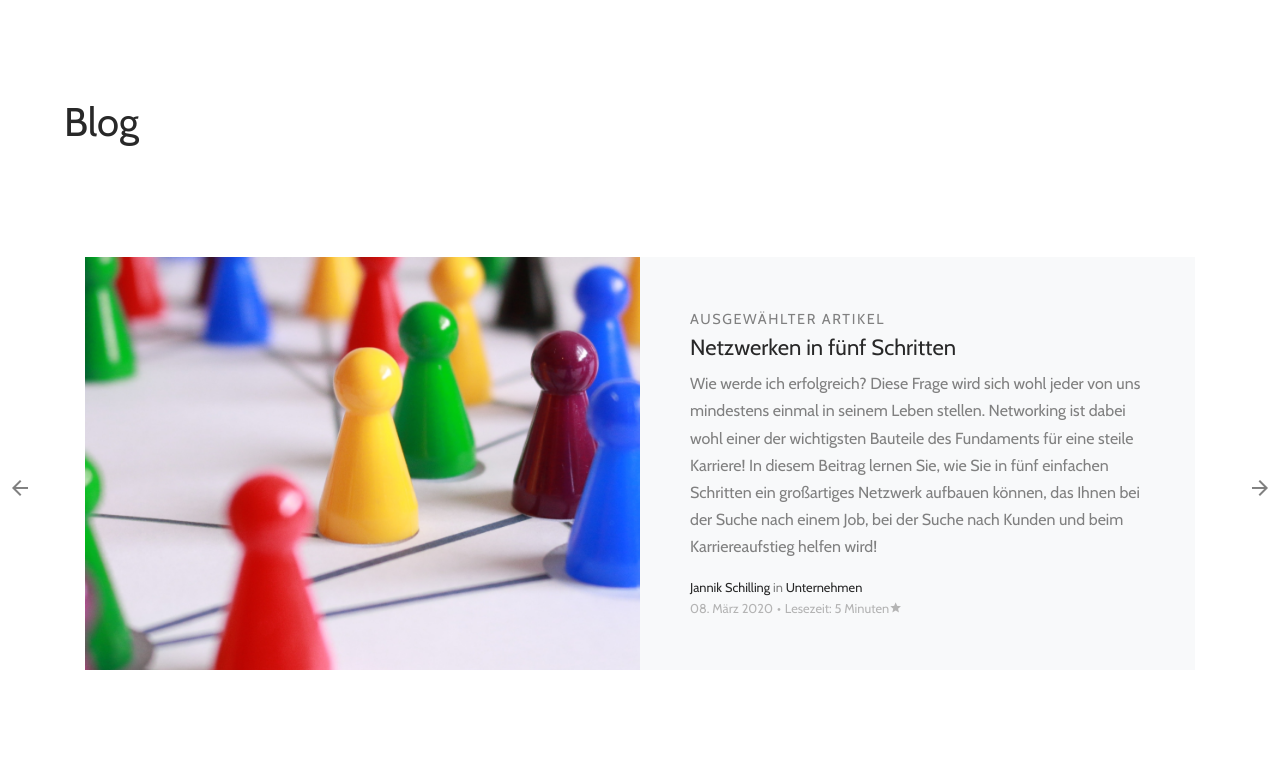
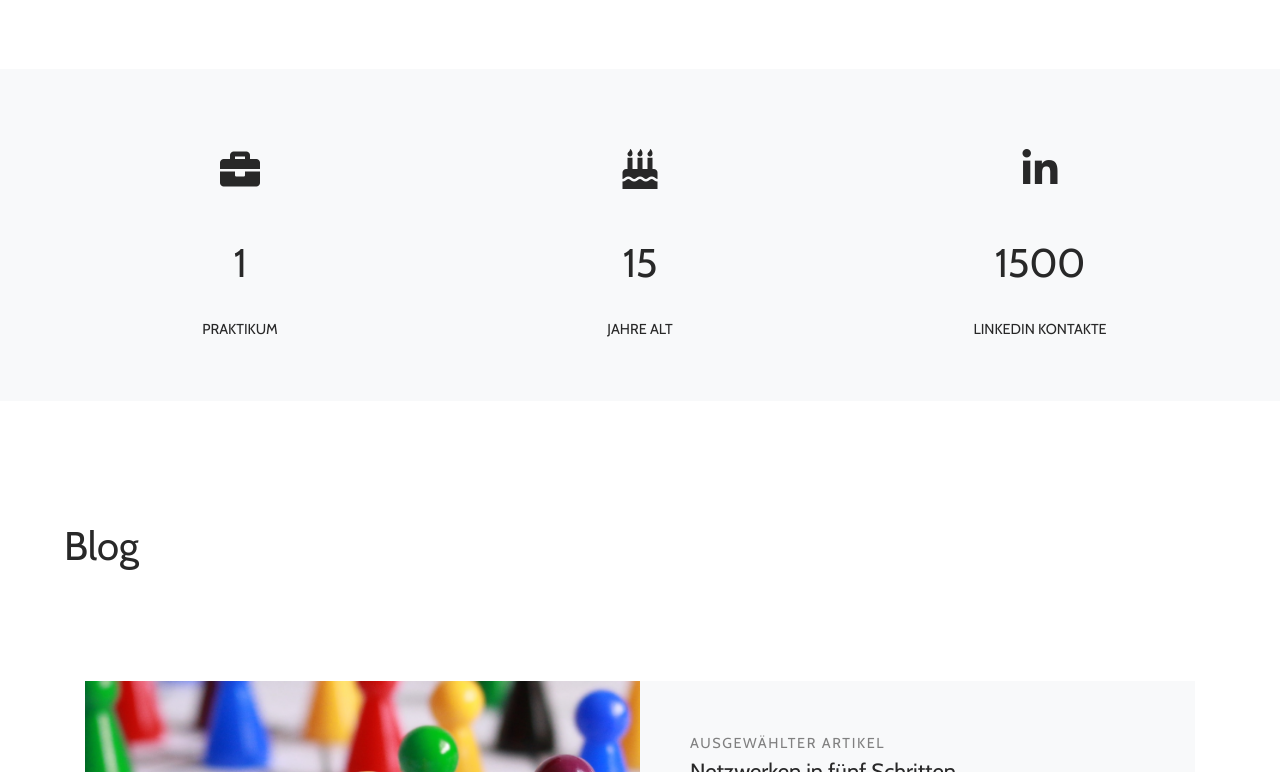
Before and after one commit to Hagelsturm2018/JS, a plain HTML site: page index.html in a window 1280 px wide. Shown: the part 746-1518 px from the top of the page. Drawn offline with nearby package versions, Linux system fonts and the light colour scheme; a script that the page names is missing; files whose address does not match are found by name; a web font is replaced by a local one.

Commit message:
CounterUp hinzugefügt

```diff
--- a/css/style.css
+++ b/css/style.css
@@ -1715,3 +1715,50 @@ a.aboutlink {
 a.aboutlink:hover{
   color: #fc5c65;
 }
+
+
+
+/* NUMBER COUNT UP SECTION */
+
+.middle {
+  position: relative;
+  width: 100%;
+  margin-bottom: 70px;
+  margin-top: -40px;
+}
+
+@media (min-width: 776px) {
+  .middle {
+    margin-top: -180px;
+  }
+}
+
+.counting-sec {
+  padding: 40px 0;
+  width: 100%;
+  background: #f8f9fa;
+}
+
+.inner-width {
+  max-width: 1200px;
+  margin: auto;
+  display: flex;
+}
+
+.col {
+  flex: 1;
+  text-align: center;
+  padding: 20px;
+  color: #282828;
+  text-transform: uppercase;
+}
+
+.col i {
+  font-size: 40px;
+  margin: 20px 0;
+}
+
+.num {
+  font-size: 40px;
+  margin: 20px 0;
+}
--- a/index.html
+++ b/index.html
@@ -17,6 +17,10 @@
   <link rel="stylesheet" href="css/owl.carousel.min.css">
   <link rel="stylesheet" href="css/owl.theme.default.min.css">
   <link rel="stylesheet" href="css/owl.theme.default.min.css">
+
+  <script src="https://ajax.googleapis.com/ajax/libs/jquery/1.12.4/jquery.min.js"></script>
+  <script src="https://cdnjs.cloudflare.com/ajax/libs/waypoints/2.0.3/waypoints.min.js"></script>
+  <script src="https://cdnjs.cloudflare.com/ajax/libs/Counter-Up/1.0.0/jquery.counterup.min.js"></script>
 
   <link rel="stylesheet" href="css/jquery.fancybox.min.css">
 
@@ -124,7 +128,7 @@
 
     <div class="site-section">
       <div class="container">
-        <div class="half-post-entry d-block d-lg-flex bg-light">
+        <div class="half-post-entry d-block d-lg-flex bg-light" >
           <div class="img-bg" style="background-image: url('tafel.jpg')"></div>
           <div class="contents">
             <h2><a href="about.html" class="aboutlink">Wer ist Jannik Schilling?</a></h2>
@@ -152,6 +156,34 @@
           </div>
         </div>
       </div>
+    </div>
+
+    <div class="site-section">
+      <div class="middle">
+        <div class="counting-sec">
+          <div class="inner-width">
+            <div class="col">
+              <i class="fas fa-briefcase"></i>
+              <div class="num">1</div>
+              Praktikum
+            </div>
+            <div class="col">
+              <i class="fas fa-birthday-cake"></i>
+              <div class="num">15</div>
+              Jahre alt
+            </div>
+            <div class="col">
+              <i class="fab fa-linkedin-in"></i>
+              <div class="num">1500</div>
+              LinkedIn Kontakte
+            </div>
+          </div>
+        </div>
+      </div>
+
+      <script type="text/javascript">
+        $(".num").counterUp({delay:10,time:1000});
+      </script>
     </div>
 
     </header>
@@ -353,6 +385,7 @@
       </div>
     </div>-->
 
+
     <!-- <div class="site-section subscribe bg-light">
       <div class="container">
         <form data-netlify="true" method="POST" action="success.html" class="row align-items-center" novalidate="false">
@@ -477,9 +510,8 @@
   <script src="js/jquery.sticky.js"></script>
   <script src="js/jquery.mb.YTPlayer.min.js"></script>
 
+  <script src="js/main.js"></script>
 
-
-  <script src="js/main.js"></script>
 
 </body>
 
```
Also changed, not shown: about.html (+30 -0 lines).
